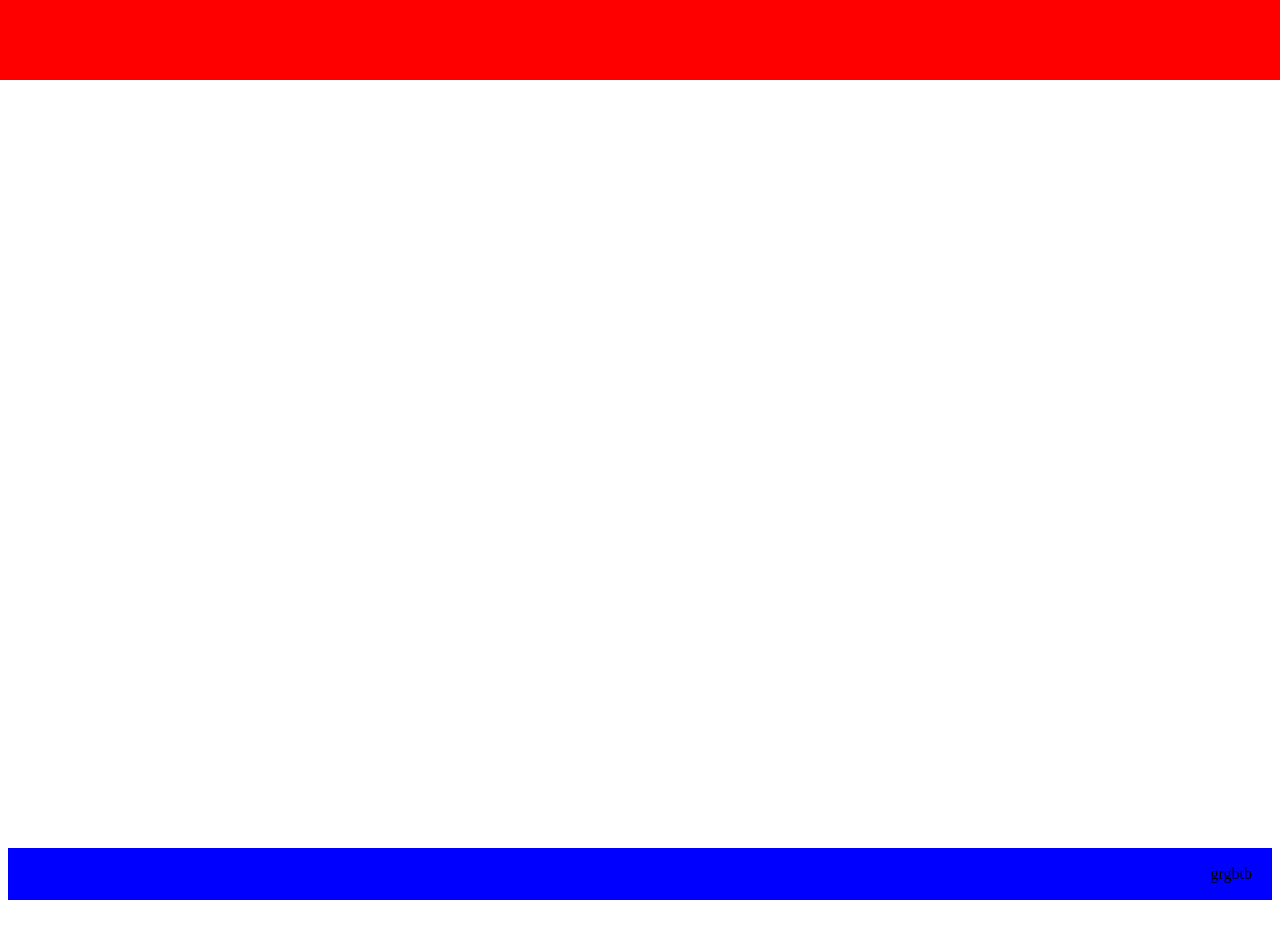
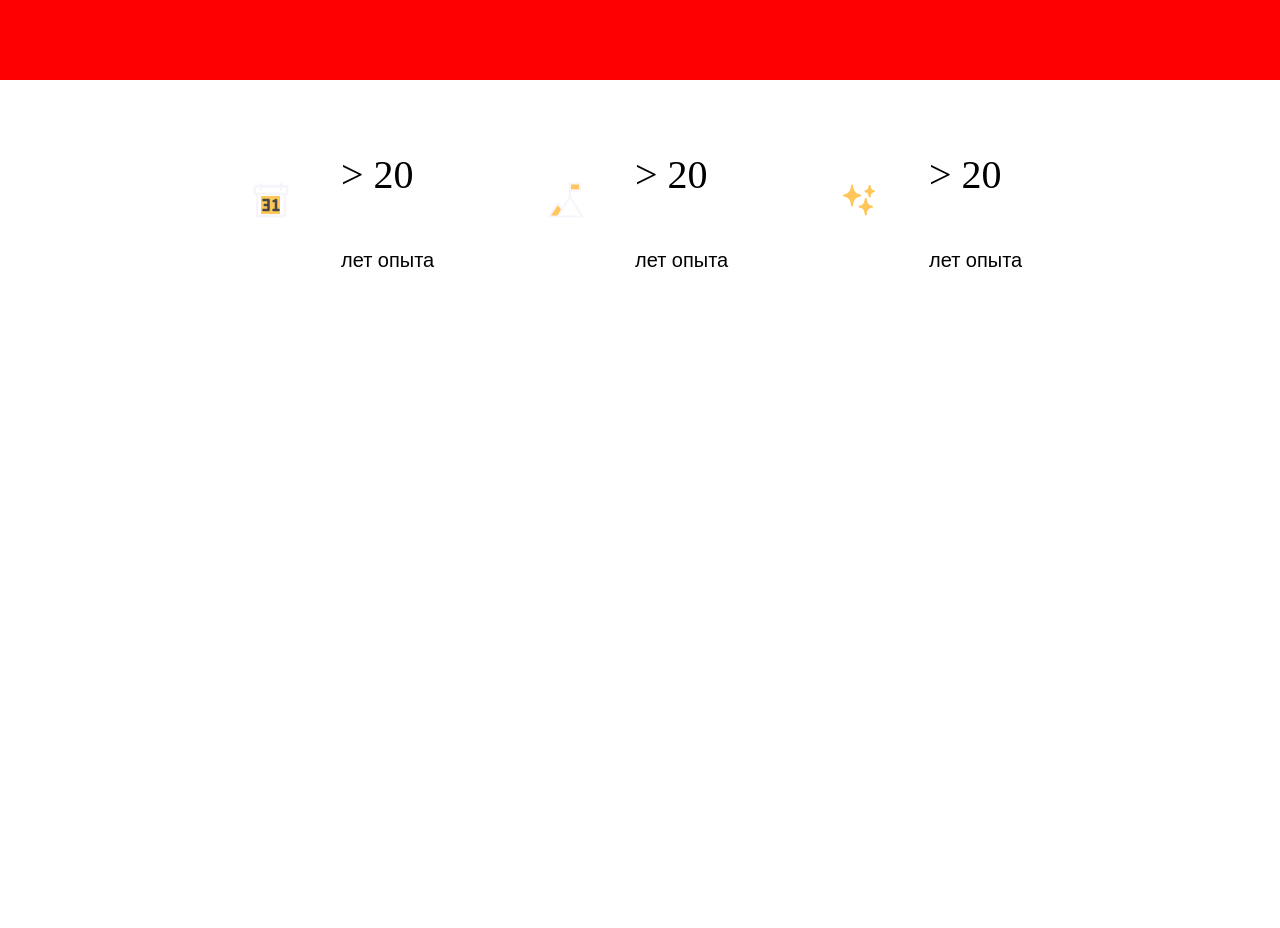
Before and after one commit to Kofeinich/advocate-front, a Gatsby site: page / in a window 1280 px wide. Shown: the top 928 px of the page. After the commit the page ends 800 px from the top, so only its background shows below. Built offline with nearby package versions, Linux system fonts and the light colour scheme; Gatsby itself is replaced by a stand-in of ours.

Commit message:
feat: Cards added

```diff
--- a/gatsby-config.js
+++ b/gatsby-config.js
@@ -30,6 +30,14 @@ module.exports = {
             },
         },
         {
+            resolve: 'gatsby-plugin-react-svg',
+            options: {
+                rule: {
+                    include: /svg/
+                }
+            }
+        },
+        {
             resolve: 'gatsby-plugin-robots-txt',
             options: {
                 host: 'https://advocate-etalon.ru',
--- a/package.json
+++ b/package.json
@@ -18,11 +18,14 @@
     "@chakra-ui/theme-tools": "^2.0.13",
     "@emotion/react": "^11.10.5",
     "@emotion/styled": "^11.10.5",
+    "@fontsource/jost": "^4.5.12",
+    "@fontsource/prata": "^4.5.11",
     "framer-motion": "^7.6.7",
     "gatsby": "^5.0.0",
     "gatsby-plugin-image": "^3.0.0",
     "gatsby-plugin-manifest": "^5.0.0",
     "gatsby-plugin-react-helmet": "^6.0.0",
+    "gatsby-plugin-react-svg": "^3.3.0",
     "gatsby-plugin-robots-txt": "^1.8.0",
     "gatsby-plugin-sharp": "^5.0.0",
     "gatsby-plugin-sitemap": "^6.0.0",
--- a/src/pages/index.js
+++ b/src/pages/index.js
@@ -8,6 +8,7 @@ import {
 import colorTheme from "../styles/theme";
 import {Switcher} from "../styles/components/switcher/Switcher";
 import {Layout} from "../styles/components/layout/Layout";
+import {Adverting} from "../styles/components/adverting/Adverting";
 
 const MainPage = () => {
     const {toggleColorMode} = useColorMode();
@@ -15,9 +16,9 @@ const MainPage = () => {
     return (
         <ThemeProvider resetCSS theme={colorTheme}>
             <ColorModeProvider>
-                <Layout>
-                    <Box h={'800px'}></Box>
-                </Layout>
+               <Layout>
+                   <Adverting/>
+               </Layout>
             </ColorModeProvider>
         </ThemeProvider>
     )
--- /dev/null
+++ b/src/styles/components/adverting/Adverting.js
@@ -0,0 +1,39 @@
+import * as React from 'react'
+import Calendar from "../../../svg/calendar.svg" ;
+import Success from "../../../svg/success.svg";
+import Glare from "../../../svg/glare.svg"
+import {AdvertingCard} from "./card/AdvertingCard";
+import {Flex, useMediaQuery} from "@chakra-ui/react";
+
+
+export const Adverting = () => {
+    const [isMobile] = useMediaQuery("(max-width: 768px)")
+
+    const cards = [
+        {
+            icon: <Calendar/>,
+            number: '>  20',
+            text: 'лет опыта'
+        },
+        {
+            icon: <Success/>,
+            number: '>  20',
+            text: 'лет опыта'
+        },
+        {
+            icon: <Glare/>,
+            number: '>  20',
+            text: 'лет опыта'
+        },
+    ]
+
+    return <Flex
+        justify={'space-between'}
+        flexDirection={isMobile ?'column' : 'raw'}
+    >
+        {cards.map((item, index) =>
+            <AdvertingCard key={index} text={item.text} icon={item.icon} number={item.number}/>
+        )}
+    </Flex>
+
+}
--- /dev/null
+++ b/src/styles/components/adverting/card/AdvertingCard.js
@@ -0,0 +1,37 @@
+import * as React from 'react'
+import {Box, Flex, Text} from "@chakra-ui/react";
+
+export const AdvertingCard = ({icon, text, number}) => {
+    return (
+        <Flex
+            justify={ 'space-between'}
+            alignItems={'center'}
+            w={'230px'}
+            h={'120px'}
+            p={'16px'}
+            border={'1px solid white'}
+            m={'15px'}
+        >
+            {icon}
+            <Box
+                w={'140px'}
+            >
+                <Text
+                    fontSize={'40px'}
+                    lineHeight={'60px'}
+                    fontFamily={`'Prata', serif`}
+                >
+                    {number}
+                </Text>
+                <Text
+                    fontSize={'20px'}
+                    lineHeight={'30px'}
+                    fontFamily={`'Jost', sans-serif`}
+                >
+                    {text}
+                </Text>
+            </Box>
+
+        </Flex>
+    )
+}
--- a/src/styles/components/layout/Layout.js
+++ b/src/styles/components/layout/Layout.js
@@ -13,7 +13,7 @@ export const Layout = ({children}) => {
         >
             <Header />
             <Container>{children}</Container>
-            <Footer />
+            {/*<Footer />*/}
         </Flex>
     );
 }
--- a/src/styles/theme.js
+++ b/src/styles/theme.js
@@ -1,12 +1,16 @@
 import {extendTheme} from "@chakra-ui/react"
 
 const config = {
-    initialColorMode: localStorage.getItem('chakra-ui-color-mode')||'dark',
+    initialColorMode: localStorage.getItem('chakra-ui-color-mode') || 'dark',
     useSystemColorMode: true,
 }
 const colorTheme = extendTheme({
     config,
-    mode : {
+    fonts: {
+        heading: `'Prata', serif`,
+        body: `'Jost', sans-serif`
+    },
+    mode: {
         light: {
             base: '#F7F5FB',
             primary: '#F06449',
```
Also changed, not shown: src/styles/components/theme.css (added), src/svg/calendar.svg (added), src/svg/glare.svg (added), src/svg/success.svg (added), 1 other file.
